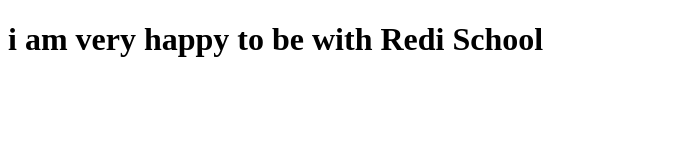
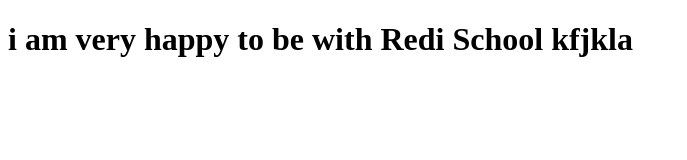
Before and after one commit to Dalim017/redi-school-2, a plain HTML site: page index.html in a window 1280 px wide. Shown: the whole page, without its empty margins (0-687 px from the left). Drawn offline with Linux system fonts and the light colour scheme.

Commit message:
Update index.html
i have changed the text

```diff
--- a/index.html
+++ b/index.html
@@ -7,7 +7,8 @@
     <title>Redi School 2</title>
 </head>
 <body>
-    <h1>i am very happy to be with Redi School</h1>
+    <h1>i am very happy to be with Redi School kfjkla </h1>
+
 
 </body>
 </html>
```
